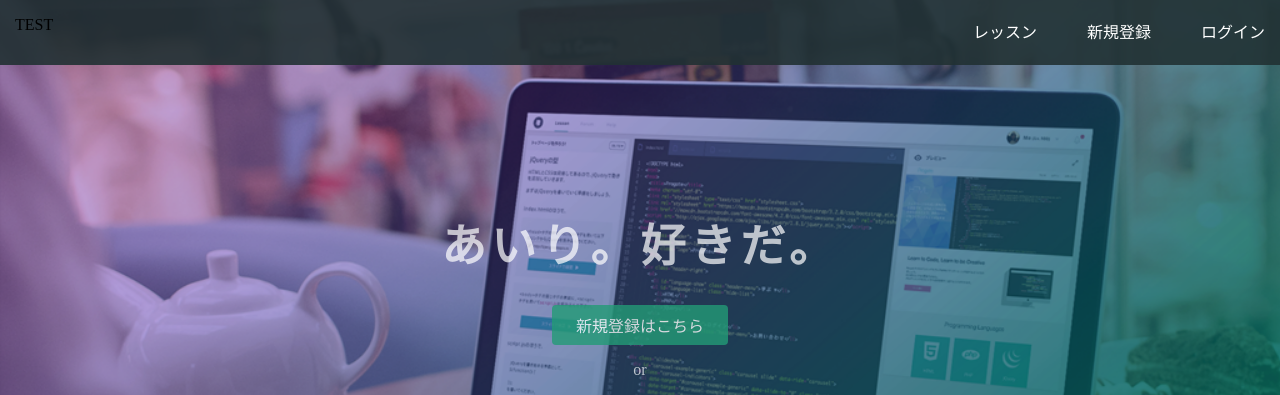
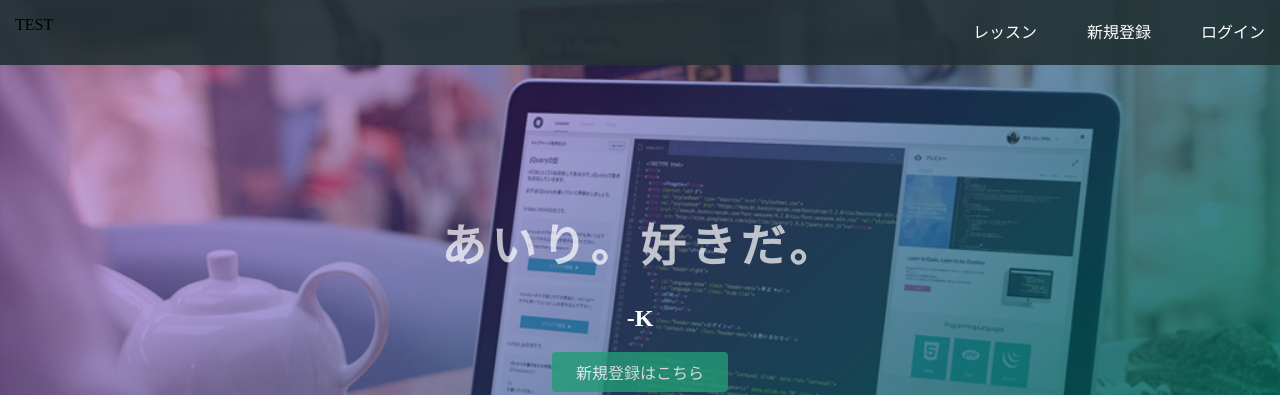
Before and after one commit to kaaoki/kaaoki.github.io, a plain HTML site: page index.html in a window 1280 px wide. Shown: the top 395 px of the page. Drawn offline with Linux system fonts and the light colour scheme.

Commit message:
Update index.html

```diff
--- a/index.html
+++ b/index.html
@@ -24,6 +24,7 @@
   <div class="top-wrapper">
     <div class="container">
       <h1>あいり。好きだ。</h1>
+      <h2>-K</h2>
       <div class="btn-wrapper">
         <a href="#" class="btn signup">新規登録はこちら</a>
         <p>or</p>
```
